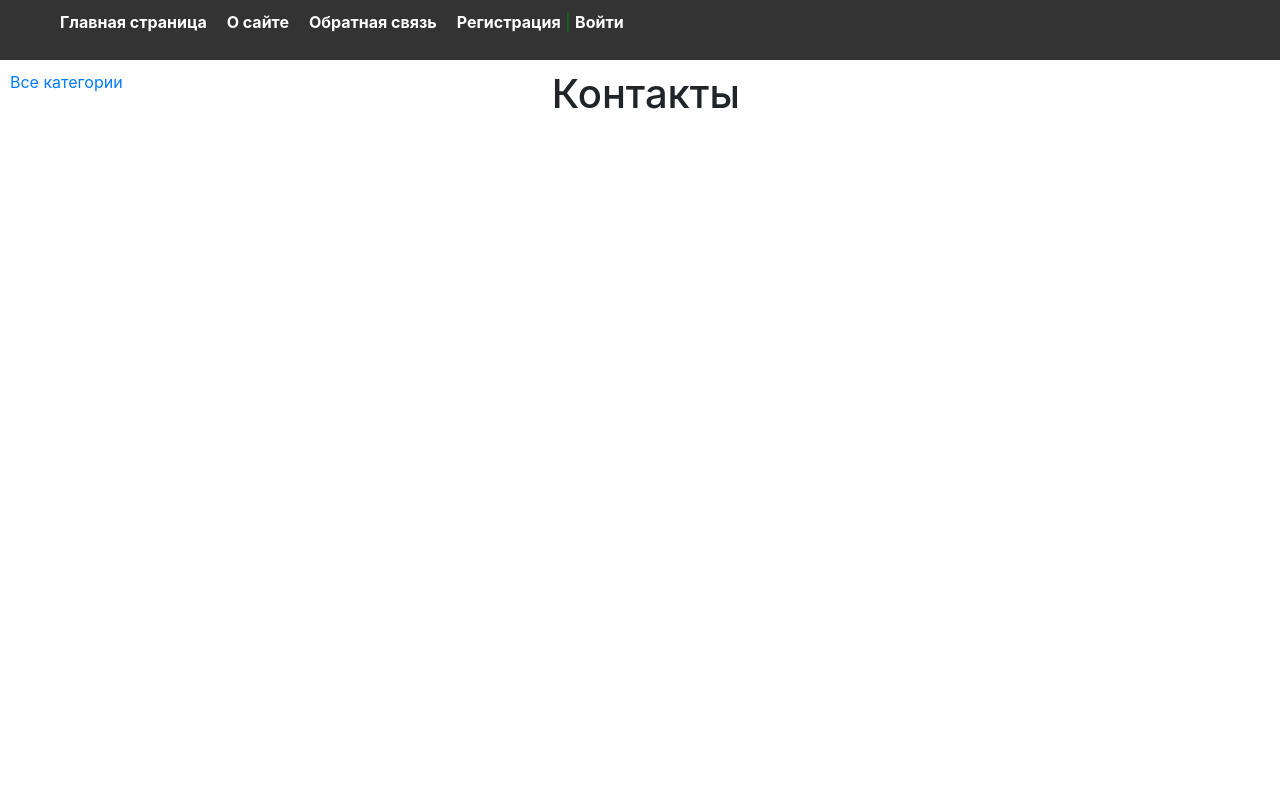
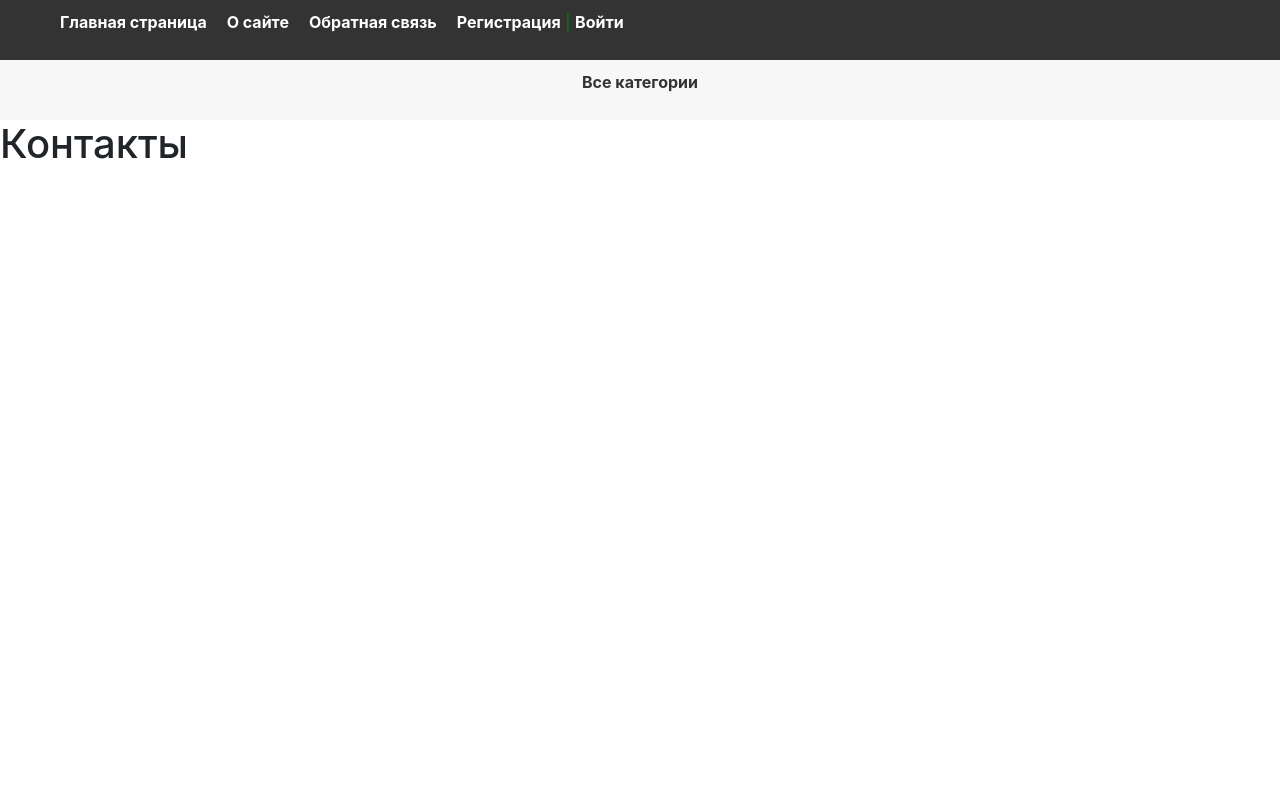
Before and after one commit to AlexSanGit/MySite, a Django app: page /contact/ in a window 1280 px wide. Run offline with Django 4.2, Linux system fonts and the light colour scheme; data that the repository does not hold is empty; parts of the project's set-up code (start-up, migrations or seed data) failed here and were passed over; some libraries are stand-ins or nearby versions.

Commit message:
начал наводить стиль

```diff
--- a/MySite/Blog/static/blog/css/category.css
+++ b/MySite/Blog/static/blog/css/category.css
@@ -1,6 +1,27 @@
-.category {
-    color: white;
-    padding: 10px 10px;
-    margin-right: 20px;
+.categories {
+  background-color: #f7f7f7;
+  padding: 10px 0;
+  text-align: center;
+}
 
+.categories ul {
+  list-style: none;
+  padding: 0;
 }
+
+.categories li {
+  display: inline-block;
+  margin: 0 10px;
+}
+
+.categories a {
+  text-decoration: none;
+  color: #333;
+  font-weight: bold;
+  font-size: 16px;
+  transition: color 0.3s ease;
+}
+
+.categories a:hover {
+  color: #3498db;
+}
--- /dev/null
+++ b/MySite/Blog/static/blog/css/content_index.css
@@ -0,0 +1,50 @@
+
+
+.content-index {
+  width: 100%;
+  border: 1px solid #ddd;
+  background-color: #c3d5b1;
+  padding: 10px;
+  margin-top: 20px;
+  margin: 0 auto; /* Добавлено margin: 0 auto; для центрирования */
+  border-radius: 10px;
+  box-shadow: 0px 0px 10px rgba(0, 0, 0, 0.1);
+}
+
+.content-index img {
+  font-size: 24px;
+  margin-bottom: 20px;
+  color: #333;
+}
+
+.content-index h2 {
+  font-size: 24px;
+  margin-bottom: 20px;
+  color: #333;
+}
+
+.post-item {
+  border-bottom: 1px solid #ddd;
+  padding: 15px 0;
+}
+
+.post-title {
+  font-size: 18px;
+  margin-bottom: 5px;
+}
+
+.post-excerpt {
+  font-size: 14px;
+  color: #666;
+}
+
+.post-link {
+  text-decoration: none;
+  color: #3498db;
+  font-weight: bold;
+  transition: color 0.3s ease;
+}
+
+.post-link:hover {
+  color: #2980b9;
+}
--- /dev/null
+++ b/MySite/Blog/static/blog/css/form_style.css
@@ -0,0 +1,90 @@
+/* Общие стили для формы */
+.form-container {
+  width: 50%;
+  margin: 20px auto;
+  padding: 10px;
+  border: 1px solid #ddd;
+  border-radius: 5px;
+  box-shadow: 0px 0px 10px rgba(0, 0, 0, 0.1);
+}
+
+/* Стили для заголовка формы */
+.form-title {
+  text-align: center;
+  font-size: 30px;
+  margin-bottom: 20px;
+  margin: 0px auto;
+}
+
+/* Стили для полей формы */
+.form-label {
+  display: block;
+  font-weight: bold;
+  margin: 0px 10px 10px 0px;
+}
+
+.form-field {
+  width: 100%;
+  padding: 5px;
+  margin-bottom: 15px;
+  border: 1px solid #ddd;
+  border-radius: 5px;
+  font-size: 16px;
+}
+/* Стили для текстовой области ввода */
+.form-field textarea {
+  width: 100%;
+  padding: 5px;
+  margin-bottom: 5px;
+  border: 1px solid #ddd;
+  border-radius: 5px;
+  font-size: 16px;
+  resize: vertical; /* Позволяет вертикальное изменение размера текстовой области */
+}
+/* Стили для текстовой области ввода */
+.form-field input {
+  width: 100%;
+  padding: 5px;
+  margin-bottom: 2px;
+  border: 1px solid #ddd;
+  border-radius: 5px;
+  font-size: 16px;
+
+}
+
+/* Стили для выпадающего списка */
+.form-field select {
+  width: 100%;
+  padding: 5px;
+  margin-bottom: 2px;
+  border: 1px solid #ddd;
+  border-radius: 5px;
+  font-size: 16px;
+  background-color: white;
+}
+
+/* Стили для ошибок валидации */
+.form-error {
+  color: #ff0000;
+  margin-top: 5px;
+}
+
+/* Основные стили для кнопки */
+.button {
+  display: inline-block;
+  padding: 10px 20px;
+  font-size: 16px;
+  border: none;
+  border-radius: 5px;
+  cursor: pointer;
+  background-color: #3498db;
+  color: white;
+  text-align: center;
+  text-decoration: none;
+  transition: background-color 0.3s ease;
+}
+
+/* Изменение стиля кнопки при наведении */
+.button:hover {
+  background-color: #2980b9;
+}
--- a/MySite/Blog/static/blog/css/styles.css
+++ b/MySite/Blog/static/blog/css/styles.css
@@ -5,7 +5,10 @@
 	height: 100%;
 	width: 100%;
 	color: #444;
+    text-align: center; /* Добавьте это свойство для центрирования контента */
+
 }
+
 
 .image-post-detail img {
 	max-width: 150px;
@@ -15,11 +18,7 @@
 	border: 10px
 }
 .content-post-detail{
-    padding: 10px 10px 10px 10px;
-
-}
-.content-index{
-    padding: 10px 10px 10px 10px;
+    padding: 10px;
 }
 
 a {
--- a/MySite/Blog/templates/blog/base.html
+++ b/MySite/Blog/templates/blog/base.html
@@ -9,6 +9,8 @@
 <head>
     <link rel="stylesheet" href="https://cdnjs.cloudflare.com/ajax/libs/font-awesome/5.15.3/css/all.min.css">
     <link type="text/css" href="{% static 'blog/css/menu.css' %}" rel="stylesheet"/>
+    <link type="text/css" href="{% static 'blog/css/form_style.css' %}" rel="stylesheet"/>
+    <link type="text/css" href="{% static 'blog/css/content_index.css' %}" rel="stylesheet"/>
     <script src="{% static 'blog/js/menu.js' %}"></script>
     <title>{{title}}</title>
     <!-- CSS для модального окна -->
@@ -38,36 +40,35 @@
 
 <header>
     {% block main-menu %}
-        {% include 'blog/main_menu.html' %}
+    {% include 'blog/main_menu.html' %}
     {% endblock %}
 </header>
 
-<table class="table-content" border=0 cellpadding="0" cellspacing="0">
-    <tr>
+<!--<table class="table-content" border=0 cellpadding="0" cellspacing="0">-->
+<!--    <tr>-->
         <!-- Sidebar слева -->
-        <td valign="top" class="left-chapters">
+        <!--        <td valign="top" class="left-chapters">-->
 
+        <div class="categories">
             <ul>
-                <div class="category">
-                    <li><a href="{% url 'home' %}">Все категории</a></li>
-                    <!-- <li><a href="{% url 'taxihome' %}">Заказ такси</a></li>-->
 
-                    {% show_categories '-name' cat_selected%}
-                </div>
+                <li><a href="{% url 'home' %}">Все категории</a></li>
+                <!-- <li><a href="{% url 'taxihome' %}">Заказ такси</a></li>-->
+
+                {% show_categories '-name' cat_selected%}
+
             </ul>
-        </td>
+        </div>
+
+        <!--        </td>-->
         <!-- Конец Sidebar'а -->
-        <td valign="top">
-            <!-- Хлебные крошки -->
-            {% block breadcrumbs %}
-            {% endblock %}
 
             <!-- Блок контента -->
-            <div class="content-index">
+<!-- <td valign="top">-->
                 {% block content %}
 
                 {% endblock %}
-            </div>
+
 
             {% if page_obj.has_other_pages %}
             <nav class="list-pages">
@@ -100,9 +101,12 @@
             </div>
             <!-- Конец блока контента -->
 
-        </td>
-    </tr>
-</table>
+            <!-- Хлебные крошки -->
+            {% block breadcrumbs %}
+            {% endblock %}
+<!--        </td>-->
+<!--    </tr>-->
+<!--</table>-->
 
 <!-- Footer -->
 
--- a/MySite/Blog/templates/blog/list_categories.html
+++ b/MySite/Blog/templates/blog/list_categories.html
@@ -1,4 +1,5 @@
  {% for category in cats %}
+
     <li>
       <a href="{% url 'category' category.slug %}" {% if category.pk == cat_selected %} class="selected"{% endif %}>
         {{ category.name }}
@@ -22,6 +23,7 @@
         </ul>
       {% endif %}
     </li>
+
 
   {% endfor %}
 
--- a/MySite/Blog/views.py
+++ b/MySite/Blog/views.py
@@ -16,7 +16,7 @@
 from django.db.models import Q
 from django.db.models.signals import post_save
 from django.dispatch import receiver
-from django.forms import inlineformset_factory
+from django.forms import inlineformset_factory, modelform_factory
 from django.http import request, Http404, HttpResponseRedirect
 from django.shortcuts import redirect, render, get_object_or_404
 from django.template.loader import render_to_string
@@ -25,7 +25,7 @@
 from django.views.generic import ListView, CreateView, DetailView
 from django.views.generic.edit import FormMixin, UpdateView, DeleteView, FormView
 from slugify import slugify
-from Blog.forms import CommentForm, AddPostForm, RegisterUserForm, LoginUserForm
+from Blog.forms import CommentForm, AddPostForm
 from Blog.models import Posts, Category, CustomImage, Comments
 from users.models import Profile
 
@@ -193,7 +193,7 @@
     form_class = AddPostForm
     template_name = 'blog/edit_posts_form.html'
     # fields = ['title', 'description', 'cat_post', 'images']
-    success_url = reverse_lazy('home')
+
 
     # Определите, какие поля требуется обработать в формсете изображений
     PostImageFormSet = inlineformset_factory(Posts, CustomImage, fields=('image',), extra=1)
@@ -242,6 +242,18 @@
         context = super().get_context_data(**kwargs)
         context['post_images'] = self.object.post_images.all()
         return context
+
+    def get_form(self, form_class=None):
+        form = super().get_form(form_class)
+
+        # При редактировании поста удаляем поле "Новая категория"
+        if self.object:
+            del form.fields['new_category']
+
+        return form
+
+    def get_success_url(self):
+        return reverse_lazy('post', kwargs={'post_slug': self.object.slug})  # Замените на имя вашего маршрута
 
 
 class DeletePostView(LoginRequiredMixin, UserPassesTestMixin, DeleteView):
```
Also changed, not shown: MySite/Blog/forms.py (+14 -22 lines), MySite/Blog/templates/blog/addpage.html (+36 -9 lines), MySite/Blog/templates/blog/edit_posts_form.html (+19 -14 lines), MySite/Blog/templates/blog/index.html (+8 -4 lines), MySite/Blog/templates/blog/post_detail.html (+13 -12 lines).
